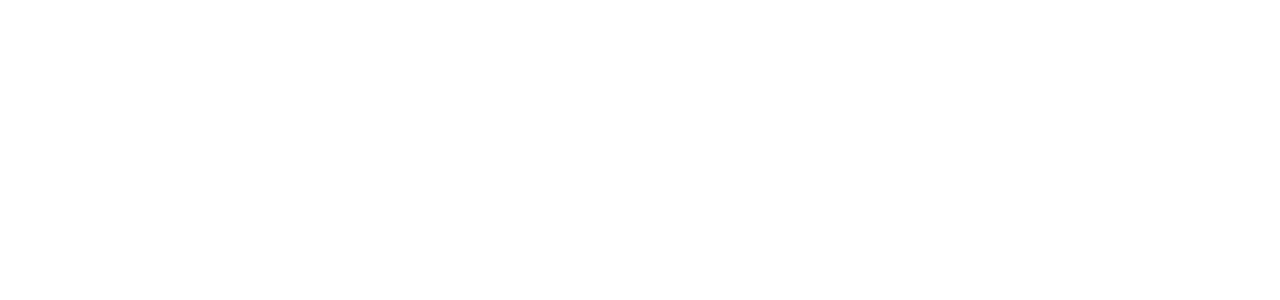
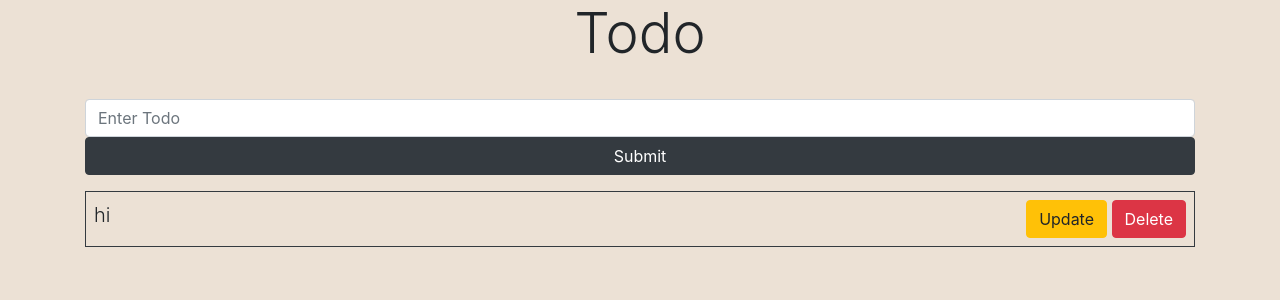
Before and after one commit to safwanvk/todo-flask, a Flask app: page / in a window 1280 px wide. Before the commit the part shown is empty. Shown: the top 300 px of the page. Run offline with Flask 2, Linux system fonts and the light colour scheme; data comes from the database, SQL or seed files in the repository; both versions use the stored data as it was after the commit; some libraries are stand-ins or nearby versions.

Commit message:
:zap: Set Create todo

```diff
--- a/app.py
+++ b/app.py
@@ -1,11 +1,29 @@
-from flask import Flask, render_template
+from flask import Flask, render_template, request
+from flask_sqlalchemy import SQLAlchemy
+from werkzeug.utils import redirect
+
 
 app = Flask(__name__)
+app.config["SQLALCHEMY_DATABASE_URI"] = "sqlite:///todo.sqlite"
+db = SQLAlchemy(app)
 
 
-@app.route('/')
+class Todo(db.Model):
+    id = db.Column(db.Integer, primary_key=True)
+    title = db.Column(db.String, nullable=False)
+
+
+@app.route('/', methods=['GET', 'POST'])
 def index():
-    return render_template('index.html')
+    if request.method == 'POST':
+        title = request.form['title']
+        new = Todo(title=title)
+        db.session.add(new)
+        db.session.commit()
+        return redirect('/')
+    else:
+        todo = Todo.query.all()
+        return render_template('index.html', todos=todo)
 
 
 if __name__ == "__main__":
--- /dev/null
+++ b/static/css/style.css
@@ -0,0 +1,4 @@
+
+body {
+    background-color: #ece1d5;
+}
--- a/templates/base.html
+++ b/templates/base.html
@@ -1,12 +1,19 @@
-<!DOCTYPE html>
+<!doctype html>
 <html lang="en">
 <head>
-    <meta charset="UTF-8">
-    {% block title %}{% endblock %}
+    <!-- Required meta tags -->
+    <meta charset="utf-8">
+    <meta name="viewport" content="width=device-width, initial-scale=1, shrink-to-fit=no">
+
+    <!-- Bootstrap CSS -->
+    <link rel="stylesheet" href="https://stackpath.bootstrapcdn.com/bootstrap/4.4.1/css/bootstrap.min.css"
+          integrity="sha384-Vkoo8x4CGsO3+Hhxv8T/Q5PaXtkKtu6ug5TOeNV6gBiFeWPGFN9MuhOf23Q9Ifjh" crossorigin="anonymous">
+    <link rel="stylesheet" href="static/css/style.css">
+
+    <title>{% block title %}{% endblock %} | Todo</title>
 </head>
 <body>
 {% block content %}
 
+
 {% endblock %}
-</body>
-</html>
--- a/templates/index.html
+++ b/templates/index.html
@@ -1,4 +1,44 @@
 {% extends 'base.html' %}
-{% block content %}
 
+
+{% block title %}
+Home
 {% endblock %}
+
+{% block content%}
+
+<section id="todo">
+    <div class="container">
+        <div class="row">
+            <div class="col-md-12">
+                <h1 class="text-center display-4">Todo</h1>
+            </div>
+            <div class="col-md-12">
+                <form method="POST" action="/">
+                    <label for="title"></label>
+                    <input class="form-control" name="title" id="title" type="text" placeholder="Enter Todo">
+                    <input type="submit" class="btn btn-dark btn-block" value="Submit"/>
+                </form>
+            </div>
+            <div class="col-md-12 mt-3">
+                <div class="todo-list text-center">
+                    {% for todo in todos %}
+                    <div class="todo-content border border-dark p-2 mb-2 d-flex justify-content-between">
+                        <div>
+                            <span class="lead">{{ todo.title }}</span>
+                        </div>
+                        <div>
+                            <a href="" class="btn btn-warning">Update</a>
+                            <form action="" method="POST" class="d-inline-block">
+                                <input type="submit" class="btn btn-danger" value="Delete"/>
+                            </form>
+                        </div>
+                    </div>
+                    {% endfor %}
+                </div>
+            </div>
+        </div>
+    </div>
+
+</section>
+{% endblock %}
```
Also changed, not shown: todo.sqlite (added).
